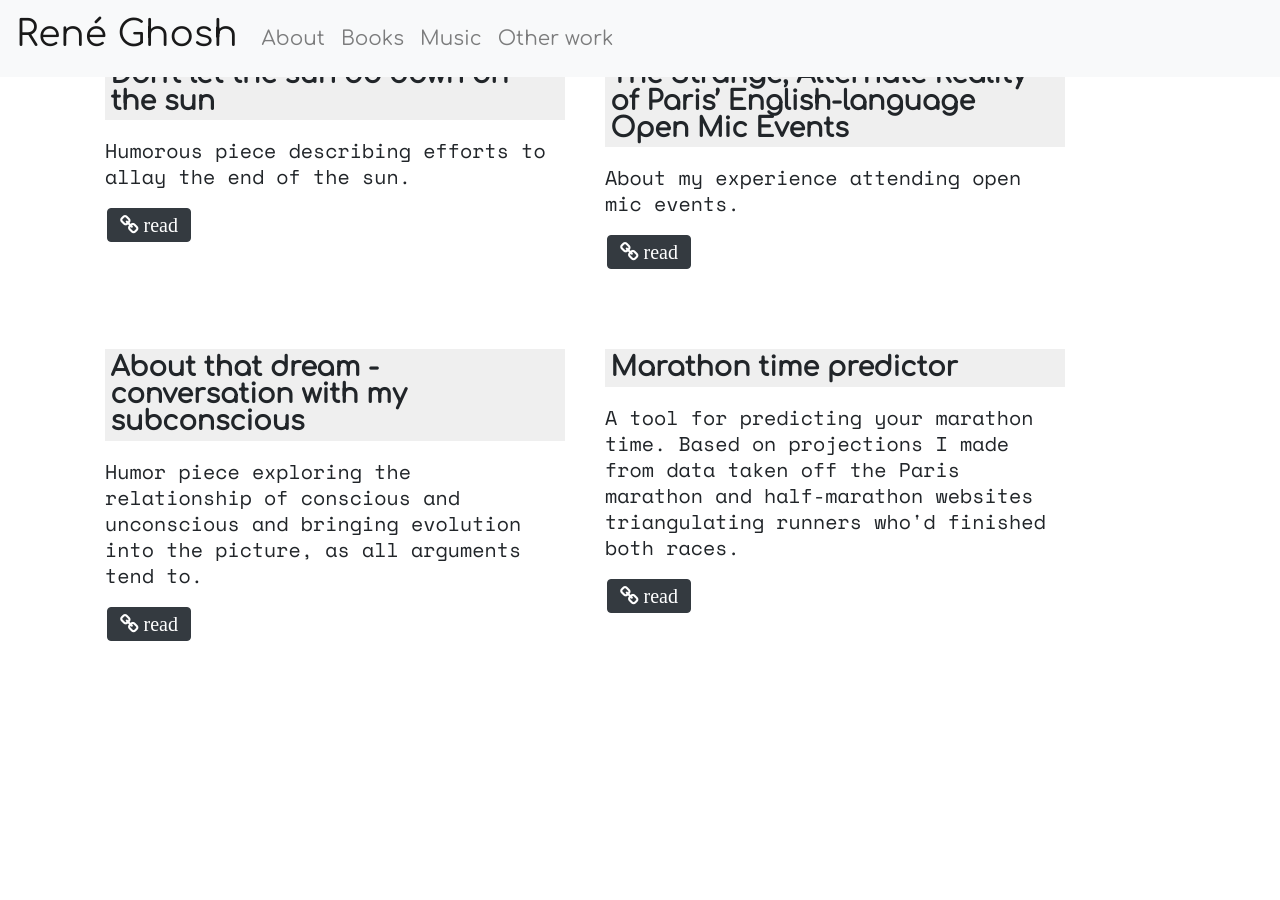
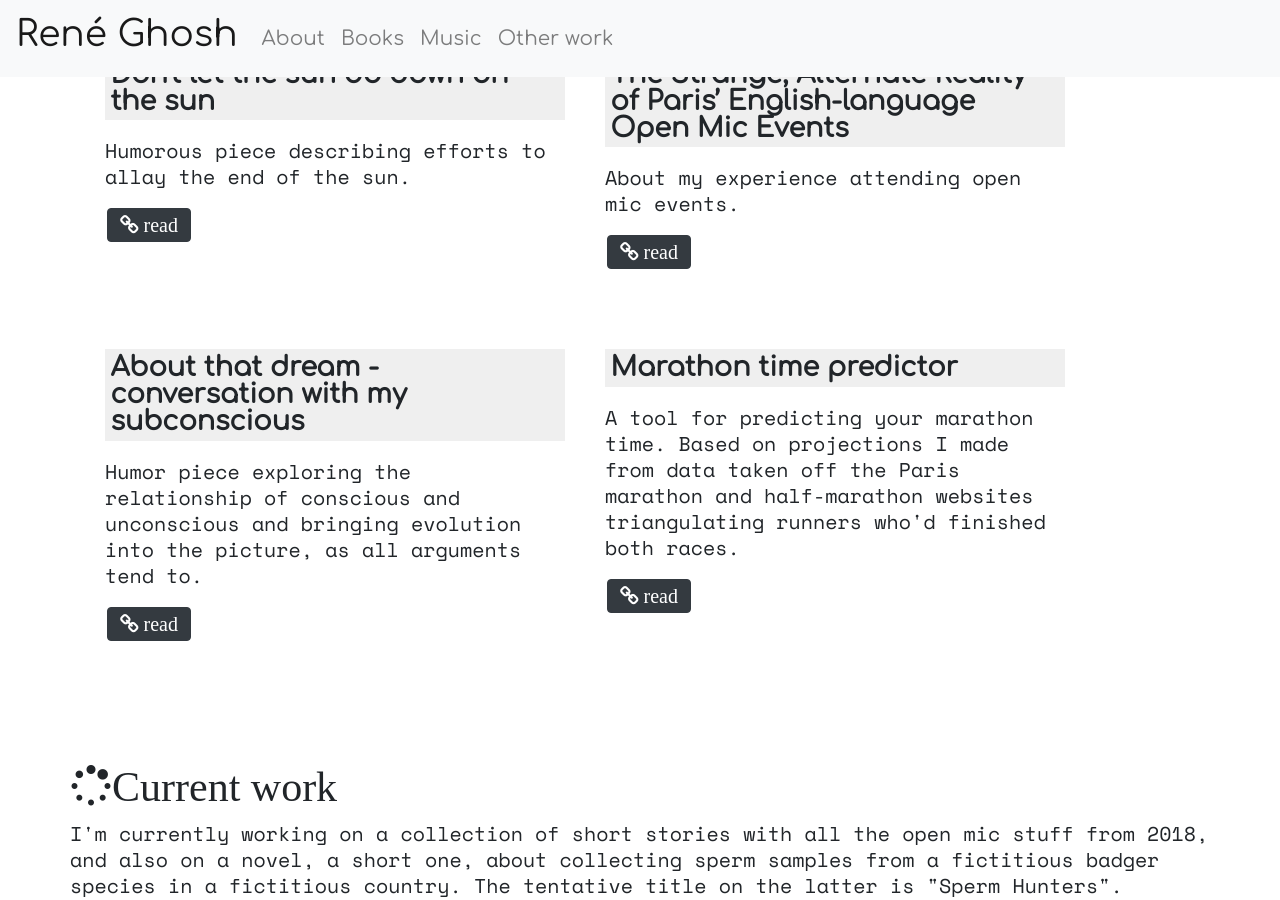
Before and after one commit to reneghosh/reneghosh.github.io, a Jekyll site: the page built from index.md, in a window 1280 px wide and 900 px high, scrolled down 4227 px. Built offline with Jekyll 4.4.1, drawn with Linux system fonts in a browser that asks for light colours; some web fonts are replaced; before the commit the page ends 4890 px from its top, so only the background shows below that.

Commit message:
added current work section

```diff
--- a/index.md
+++ b/index.md
@@ -36,6 +36,14 @@ recording vocals separately.
 </div>
 </div>
 
+<div class="row page" id="other">
+<h1><span class="fa fa-spinner">Current work</span></h1>
+
+I'm currently working on a collection of short stories with all the open mic stuff from 2018, and also
+on a novel, a short one, about collecting sperm samples from a fictitious badger species in a fictitious country. The tentative title on the latter is "Sperm Hunters".
+
+
+</div>
 <script type="application/ld+json">
 {
 "@context": "http://schema.org",
```
